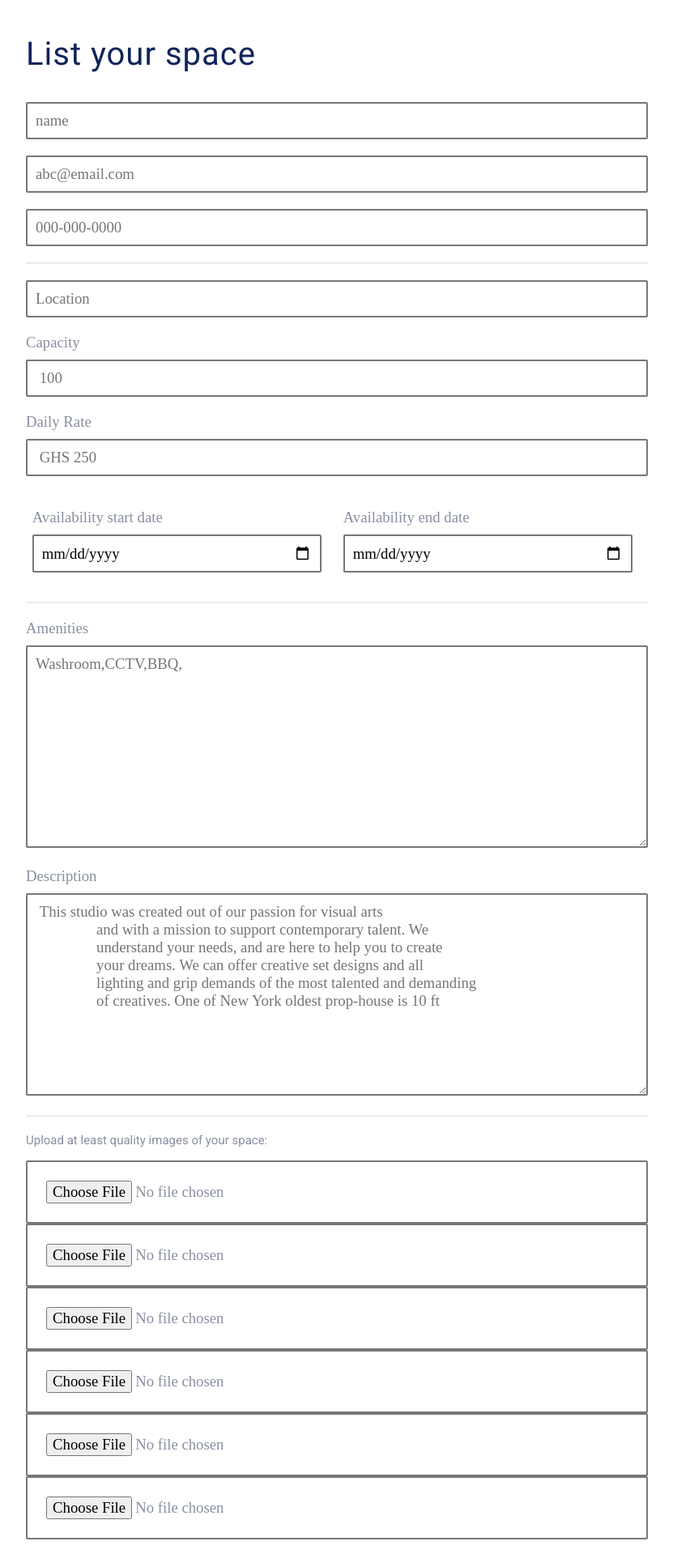
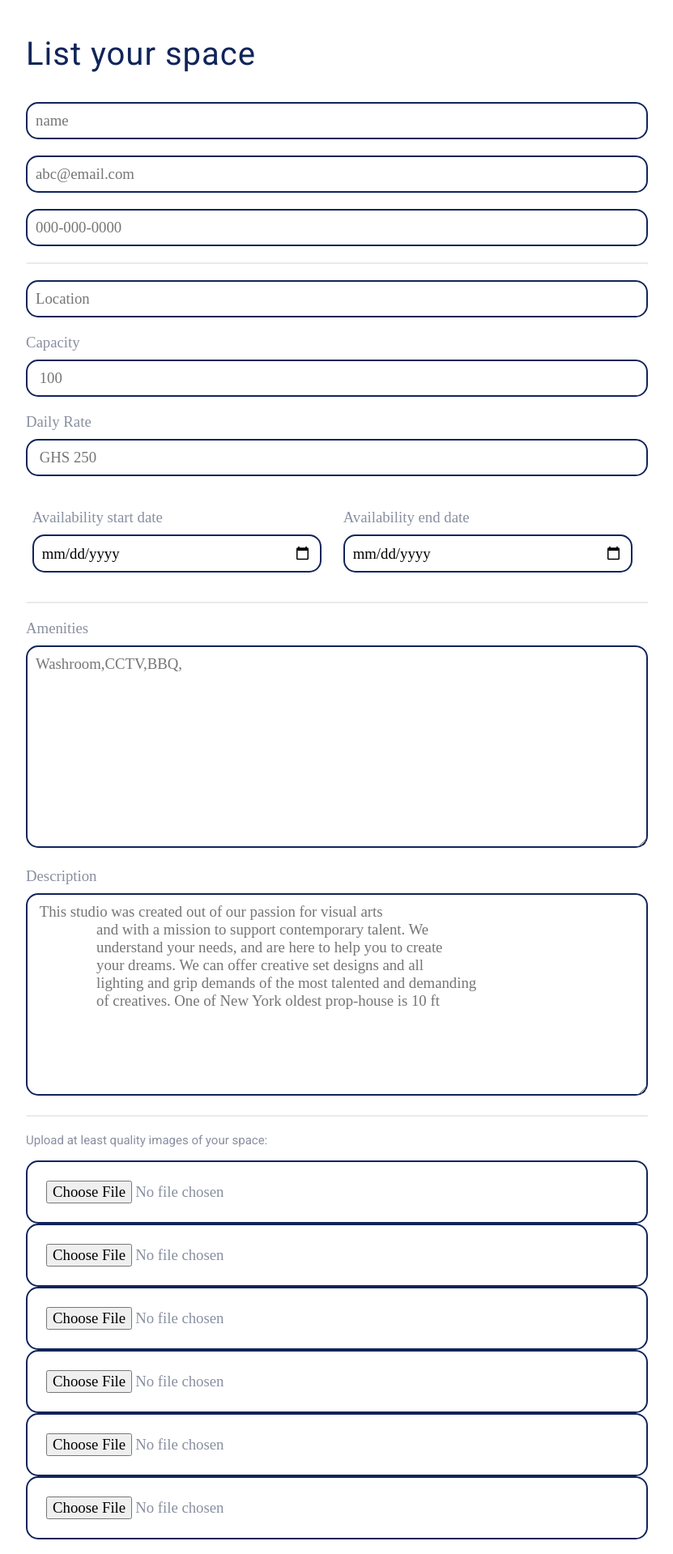
Before and after one commit to Setsofia-lab/spacebar, a React (Create React App) app: page /listing in a window 1280 px wide. Shown: the part 500-2419 px from the top of the page at 81% size, without its empty margins (224-1055 px from the left). Built offline with nearby package versions, Linux system fonts and the light colour scheme; no server answers.

Commit message:
Border color and radius

```diff
--- a/src/pages/booking.js
+++ b/src/pages/booking.js
@@ -121,6 +121,7 @@ function Booking() {
                           onChange={(event) => {
                             setName(event.target.value);
                           }}
+                          style={{borderColor:"#11245a" , borderRadius:"15px"}}
                         />
                       </div>
                       <div className="elem-group">
@@ -133,6 +134,7 @@ function Booking() {
                           onChange={(event) => {
                             setEmail(event.target.value);
                           }}
+                          style={{borderColor:"#11245a", borderRadius:"15px"}}
                         />
                       </div>
                       <div className="elem-group">
@@ -146,6 +148,7 @@ function Booking() {
                           onChange={(event) => {
                             setPhone(event.target.value);
                           }}
+                          style={{borderColor:"#11245a", borderRadius:"15px"}}
                         />
                       </div>
                       <hr></hr>
@@ -158,6 +161,7 @@ function Booking() {
                           onChange={(event) => {
                             setEventSelection(event.target.value);
                           }}
+                          style={{borderColor:"#11245a", borderRadius:"15px"}}
                         >
                           <option value="">Choose from the List</option>
                           <option value="Party">Party</option>
@@ -187,6 +191,7 @@ function Booking() {
                           onChange={(event) => {
                             setAttendance(event.target.value);
                           }}
+                          style={{borderColor:"#11245a", borderRadius:"15px"}}
                         />
                       </div>
                       <div className="elem-group">
@@ -199,6 +204,7 @@ function Booking() {
                           onChange={(event) => {
                             setCheckinDate(event.target.value);
                           }}
+                          style={{borderColor:"#11245a", borderRadius:"15px"}}
                         />
                       </div>
                       <div className="elem-group inlined">
@@ -211,6 +217,7 @@ function Booking() {
                           onChange={(event) => {
                             setStartTime(event.target.value);
                           }}
+                          style={{borderColor:"#11245a", borderRadius:"15px"}}
                         />
                       </div>
                       <div className="elem-group inlined">
@@ -223,6 +230,7 @@ function Booking() {
                           onChange={(event) => {
                             setEndTime(event.target.value);
                           }}
+                          style={{borderColor:"#11245a", borderRadius:"15px"}}
                         />
                       </div>
                       <hr></hr>
@@ -236,6 +244,7 @@ function Booking() {
                           onChange={(event) => {
                             setInfo(event.target.value);
                           }}
+                          style={{borderColor:"#11245a", borderRadius:"15px"}}
                         ></textarea>
                       </div>
                       <button
--- a/src/pages/listing.js
+++ b/src/pages/listing.js
@@ -83,6 +83,7 @@ function Listing() {
                 onChange={(event) => {
                   setName(event.target.value);
                 }}
+                style={{borderColor:"#11245a", borderRadius:"15px"}}
               />
             </div>
             <div className="elem-group">
@@ -95,6 +96,7 @@ function Listing() {
                 onChange={(event) => {
                   setEmail(event.target.value);
                 }}
+                style={{borderColor:"#11245a", borderRadius:"15px"}}
               />
             </div>
             <div className="elem-group">
@@ -108,6 +110,7 @@ function Listing() {
                 onChange={(event) => {
                   setPhone(event.target.value);
                 }}
+                style={{borderColor:"#11245a", borderRadius:"15px"}}
               />
             </div>
             <hr></hr>
@@ -122,6 +125,7 @@ function Listing() {
                 onChange={(event) => {
                   setLocation(event.target.value);
                 }}
+                style={{borderColor:"#11245a", borderRadius:"15px"}}
               />
             </div>
 
@@ -137,6 +141,7 @@ function Listing() {
                 onChange={(event) => {
                   setCapacity(event.target.value);
                 }}
+                style={{borderColor:"#11245a", borderRadius:"15px"}}
               />
             </div>
             <div className="elem-group ">
@@ -150,6 +155,7 @@ function Listing() {
                 onChange={(event) => {
                   setDailyrate(event.target.value);
                 }}
+                style={{borderColor:"#11245a", borderRadius:"15px"}}
               />
             </div>
             <div className="elem-group inlined">
@@ -162,6 +168,7 @@ function Listing() {
                 onChange={(event) => {
                   setStartDate(event.target.value);
                 }}
+                style={{borderColor:"#11245a", borderRadius:"15px"}}
               />
             </div>
             <div className="elem-group inlined">
@@ -174,6 +181,7 @@ function Listing() {
                 onChange={(event) => {
                   setEndDate(event.target.value);
                 }}
+                style={{borderColor:"#11245a", borderRadius:"15px"}}
               />
             </div>
             <hr></hr>
@@ -187,6 +195,7 @@ function Listing() {
                 onChange={(event) => {
                   setAmenities(event.target.value);
                 }}
+                style={{borderColor:"#11245a", borderRadius:"15px"}}
               ></textarea>
             </div>
             <div className="elem-group">
@@ -204,6 +213,7 @@ function Listing() {
                 onChange={(event) => {
                   setInfo(event.target.value);
                 }}
+                style={{borderColor:"#11245a", borderRadius:"15px"}}
               ></textarea>
             </div>
             <hr></hr>
@@ -213,7 +223,7 @@ function Listing() {
                 type="file"
                 id="images"
                 name="images"
-                style={{ padding: "3%" }}
+                style={{ padding: "3%", borderColor:"#11245a", borderRadius:"15px" }}
                 onChange={(event) => {
                   console.log(event.target.files[0]);
                   setImages({ ...images, 0: event.target.files[0] });
@@ -223,16 +233,17 @@ function Listing() {
                 type="file"
                 id="images"
                 name="images"
-                style={{ padding: "3%" }}
+                style={{ padding: "3%"  ,borderColor:"#11245a", borderRadius:"15px"}}
                 onChange={(event) => {
                   setImages({ ...images, 1: event.target.files[0] });
                 }}
+
               />
               <input
                 type="file"
                 id="images"
                 name="images"
-                style={{ padding: "3%" }}
+                style={{ padding: "3%" , borderColor:"#11245a", borderRadius:"15px"  }}
                 onChange={(event) => {
                   setImages({ ...images, 2: event.target.files[0] });
                 }}
@@ -241,7 +252,7 @@ function Listing() {
                 type="file"
                 id="images"
                 name="images"
-                style={{ padding: "3%" }}
+                style={{ padding: "3%" , borderColor:"#11245a", borderRadius:"15px" }}
                 onChange={(event) => {
                   setImages({ ...images, 3: event.target.files[0] });
                 }}
@@ -250,7 +261,7 @@ function Listing() {
                 type="file"
                 id="images"
                 name="images"
-                style={{ padding: "3%" }}
+                style={{ padding: "3%" , borderColor:"#11245a" , borderRadius:"15px" }}
                 onChange={(event) => {
                   setImages({ ...images, 4: event.target.files[0] });
                 }}
@@ -259,7 +270,7 @@ function Listing() {
                 type="file"
                 id="images"
                 name="images"
-                style={{ padding: "3%" }}
+                style={{ padding: "3%" , borderColor:"#11245a", borderRadius:"15px" }}
                 onChange={(event) => {
                   setImages({ ...images, 5: event.target.files[0] });
                 }}
```
